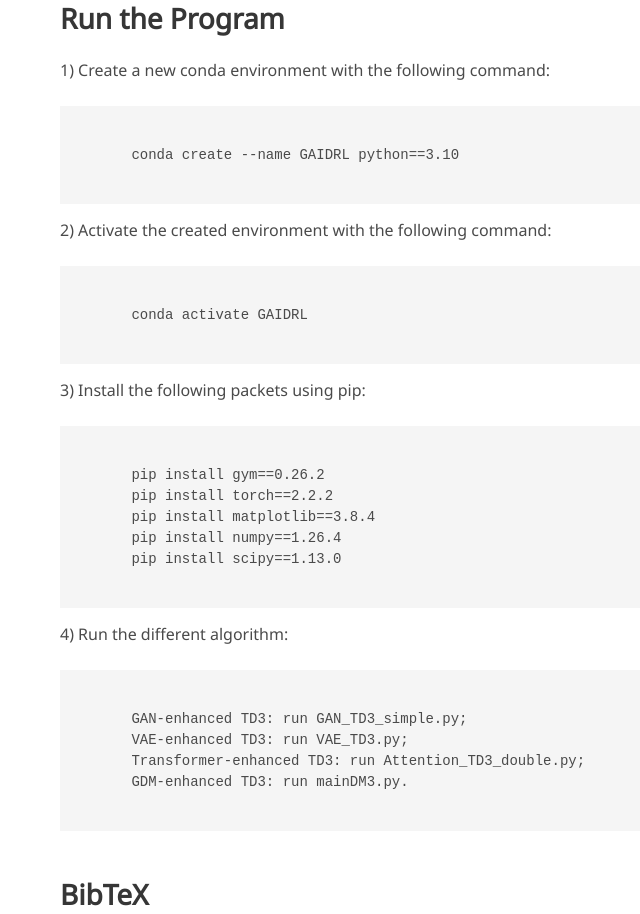
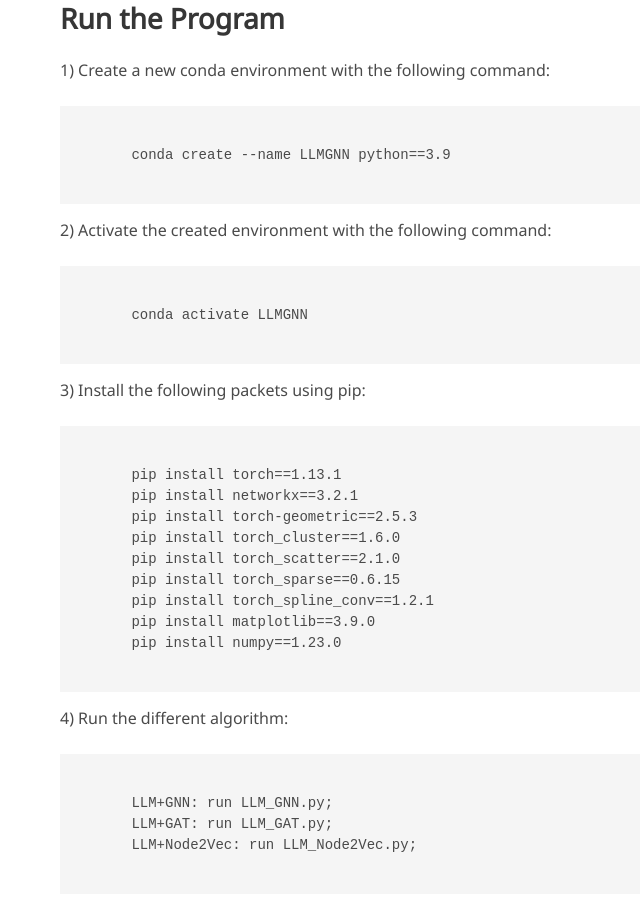
Before and after one commit to yx2024/LLM-enabled-Graphs, a plain HTML site: page index.html in a window 1280 px wide. Shown: the part 1779-2693 px from the top of the page, without its empty margins (100-740 px from the left). Drawn offline with nearby package versions, Linux system fonts and the light colour scheme; some packages are replaced by stand-ins of ours; some icons are missing; a web font is replaced by a local one.

Commit message:
Update index.html

```diff
--- a/index.html
+++ b/index.html
@@ -209,32 +209,35 @@
       <p>1) Create a new conda environment with the following command:</p>
     </div>
     <pre><code>
-      conda create --name GAIDRL python==3.10
+      conda create --name LLMGNN python==3.9
     </code></pre>
     <div class="content has-text-justified">
       <p>2) Activate the created environment with the following command:</p>
     </div>
     <pre><code>
-      conda activate GAIDRL
+      conda activate LLMGNN
     </code></pre>
     <div class="content has-text-justified">
       <p>3) Install the following packets using pip:</p>
     </div>
     <pre><code>
-      pip install gym==0.26.2
-      pip install torch==2.2.2
-      pip install matplotlib==3.8.4
-      pip install numpy==1.26.4
-      pip install scipy==1.13.0
+      pip install torch==1.13.1
+      pip install networkx==3.2.1
+      pip install torch-geometric==2.5.3
+      pip install torch_cluster==1.6.0
+      pip install torch_scatter==2.1.0
+      pip install torch_sparse==0.6.15
+      pip install torch_spline_conv==1.2.1
+      pip install matplotlib==3.9.0
+      pip install numpy==1.23.0
     </code></pre>
     <div class="content has-text-justified">
       <p>4) Run the different algorithm:</p>
     </div>
     <pre><code>
-      GAN-enhanced TD3: run GAN_TD3_simple.py;
-      VAE-enhanced TD3: run VAE_TD3.py;
-      Transformer-enhanced TD3: run Attention_TD3_double.py;
-      GDM-enhanced TD3: run mainDM3.py.
+      LLM+GNN: run LLM_GNN.py;
+      LLM+GAT: run LLM_GAT.py;
+      LLM+Node2Vec: run LLM_Node2Vec.py;
     </code></pre>
 
   </div>
@@ -247,8 +250,8 @@
       <h2 class="title">BibTeX</h2>
 
       <pre><code>@article{sun2024,
-        title={Generative AI for Deep Reinforcement Learning: Framework, Analysis, and Use Cases},
-        author={Geng Sun, Wenwen Xie, Dusit Niyato, Fang Mei, Jiawen Kang, Hongyang Du, Shiwen Mao},
+        title={Large Language Model (LLM)-enabled Graphs in Dynamic Networking},
+        author={Geng Sun, Yixian Wang, Jiacheng Wang, Xinying Wang, Dusit Niyato},
         journal={arXiv preprint arXiv:2405.20568},
         year={2024}
       }</code></pre>
```
